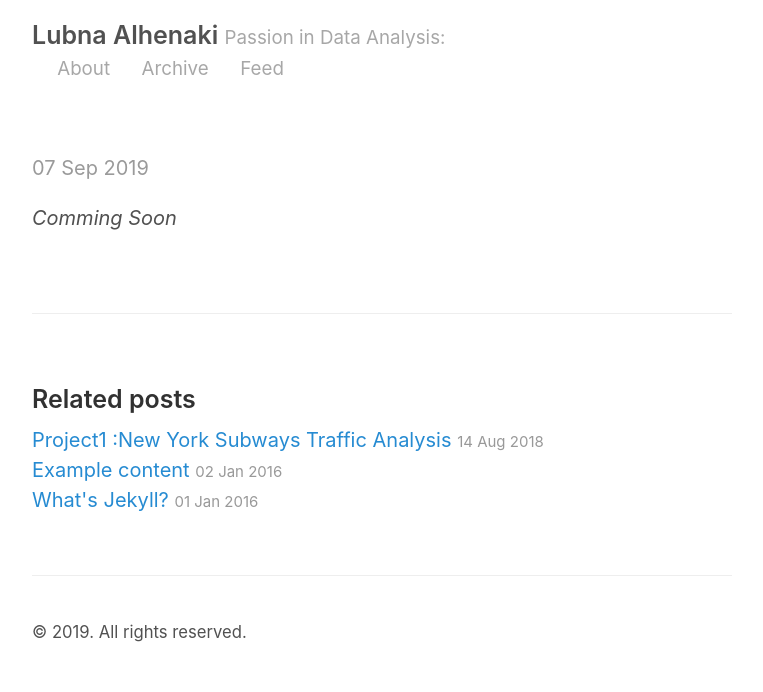
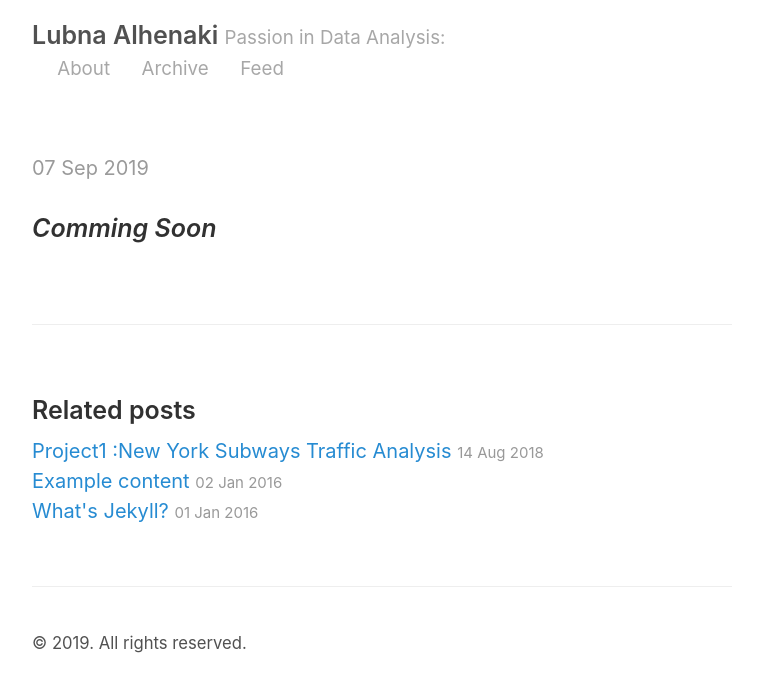
Before and after one commit to LubnaAlhenaki/LubnaAlhenaki.github.io, a Jekyll site: the page built from _posts/2016-01-03-introduction.md, in a window 1280 px wide. Shown: the top 692 px of the page, without its empty margins (258-1021 px from the left). Built offline with Jekyll 4.4.1, drawn with Linux system fonts in a browser that asks for light colours; our own code applies the rules of GitHub Pages for plain Markdown files.

```diff
--- a/_posts/2016-01-03-introduction.md
+++ b/_posts/2016-01-03-introduction.md
@@ -3,4 +3,4 @@ layout: post
 title: Project2:
 ---
 
-*Comming Soon*
+### *Comming Soon*
```
